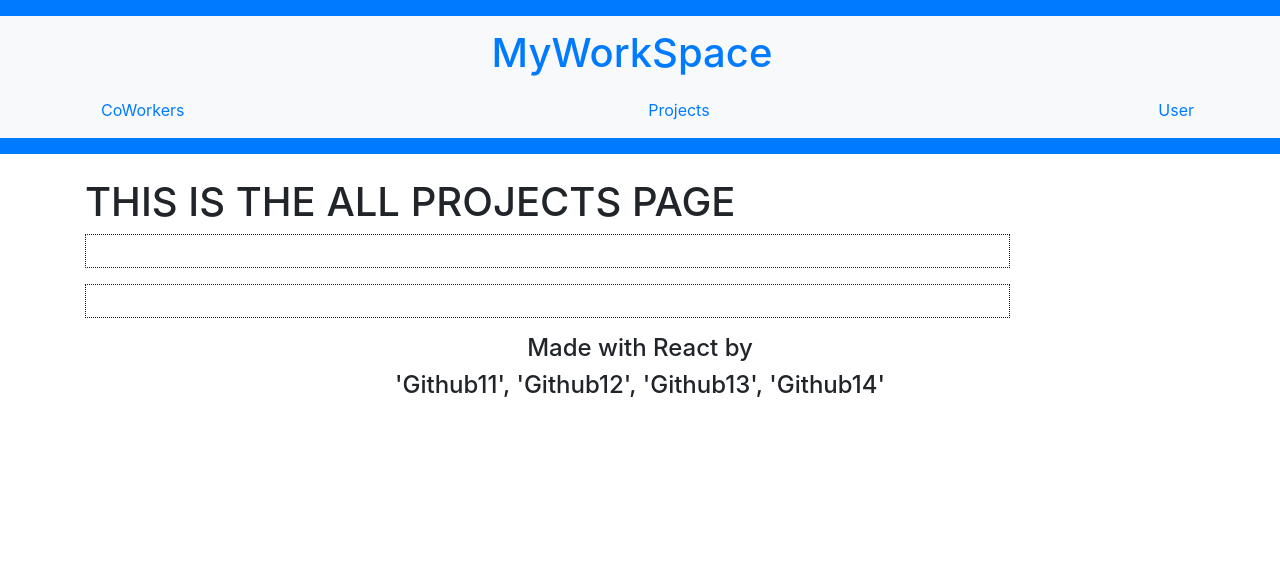
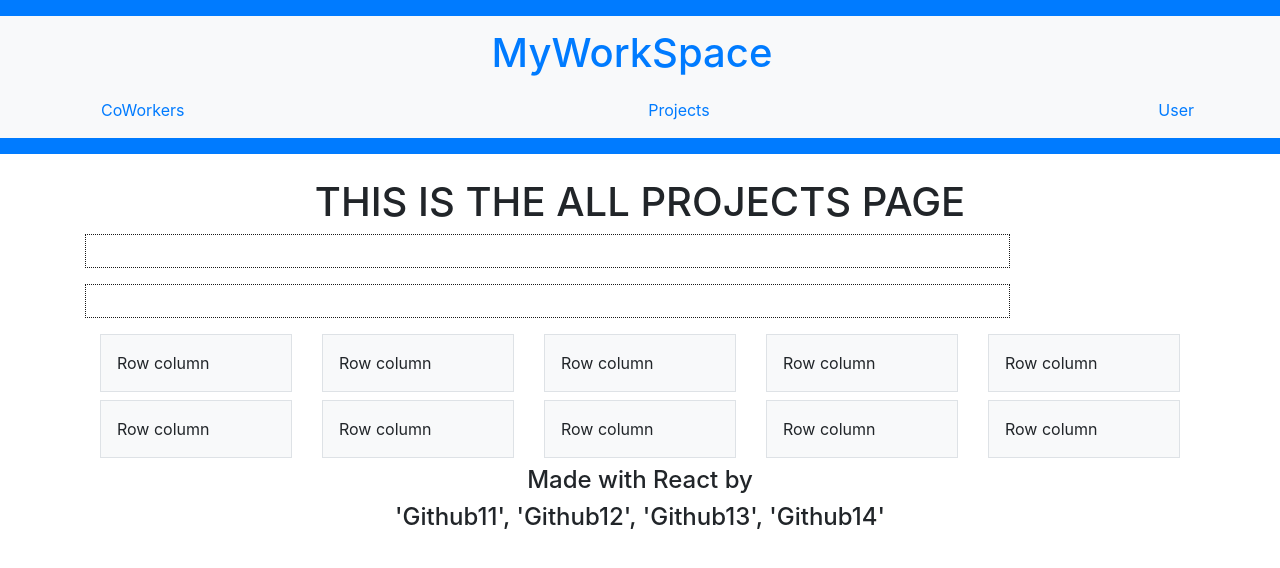
Before and after one commit to Krimeas/myworkspace, a React (Create React App) app in the folder client/: page /projects in a window 1280 px wide. Shown: the top 568 px of the page. Built offline with nearby package versions, Linux system fonts and the light colour scheme.

Commit message:
grid layout for all projects

```diff
--- a/client/src/pages/Projects.js
+++ b/client/src/pages/Projects.js
@@ -20,14 +20,15 @@ const Projects = () => {
   return (
     <main>
       {/* My Messages/comments should hug the left side of the page, likely col-3 */}
-      <h1>THIS IS THE ALL PROJECTS PAGE</h1>
-      <div className="flex-row justify-center">
+      <center><h1>THIS IS THE ALL PROJECTS PAGE</h1></center>
+      <div className="flex-row justify-center"></div>
       <div
         className="col-12 col-md-10 mb-3 p-3"
         style={{ border: "1px dotted #1a1a1a" }}
       >
         {/* <MyMessageForm /> */}
-        </div>
+
+
         {/* <div className="col-12 col-md-8 mb-3">
           {loading ? (
             <div>Loading...</div>
@@ -63,8 +64,49 @@ const Projects = () => {
           /> */}
         </div>
       </div>
-    </main>
+
+      <div>
+
+              <div class="container">
+                <div class="row row-cols-2 row-cols-lg-5 g-2 g-lg-3">
+                  <div class="col mb-2">
+                    <div class="p-3 border bg-light">Row column</div>
+                  </div>
+                  <div class="col mb-2">
+                    <div class="p-3 border bg-light">Row column</div>
+                  </div>
+                  <div class="col mb-2">
+                    <div class="p-3 border bg-light">Row column</div>
+                  </div>
+                  <div class="col mb-2">
+                    <div class="p-3 border bg-light">Row column</div>
+                  </div>
+                  <div class="col mb-2">
+                    <div class="p-3 border bg-light">Row column</div>
+                  </div>
+                  <div class="col mb-2">
+                    <div class="p-3 border bg-light">Row column</div>
+                  </div>
+                  <div class="col mb-2">
+                    <div class="p-3 border bg-light">Row column</div>
+                  </div>
+                  <div class="col mb-2">
+                    <div class="p-3 border bg-light">Row column</div>
+                  </div>
+                  <div class="col mb-2">
+                    <div class="p-3 border bg-light">Row column</div>
+                  </div>
+                  <div class="col mb-2">
+                    <div class="p-3 border bg-light">Row column</div>
+                  </div>
+                </div>
+              </div>
+            </div>
+
+    </main >
   );
+
+
 };
 
 export default Projects;
```
Lines whose indentation alone changed are shown as unchanged.
